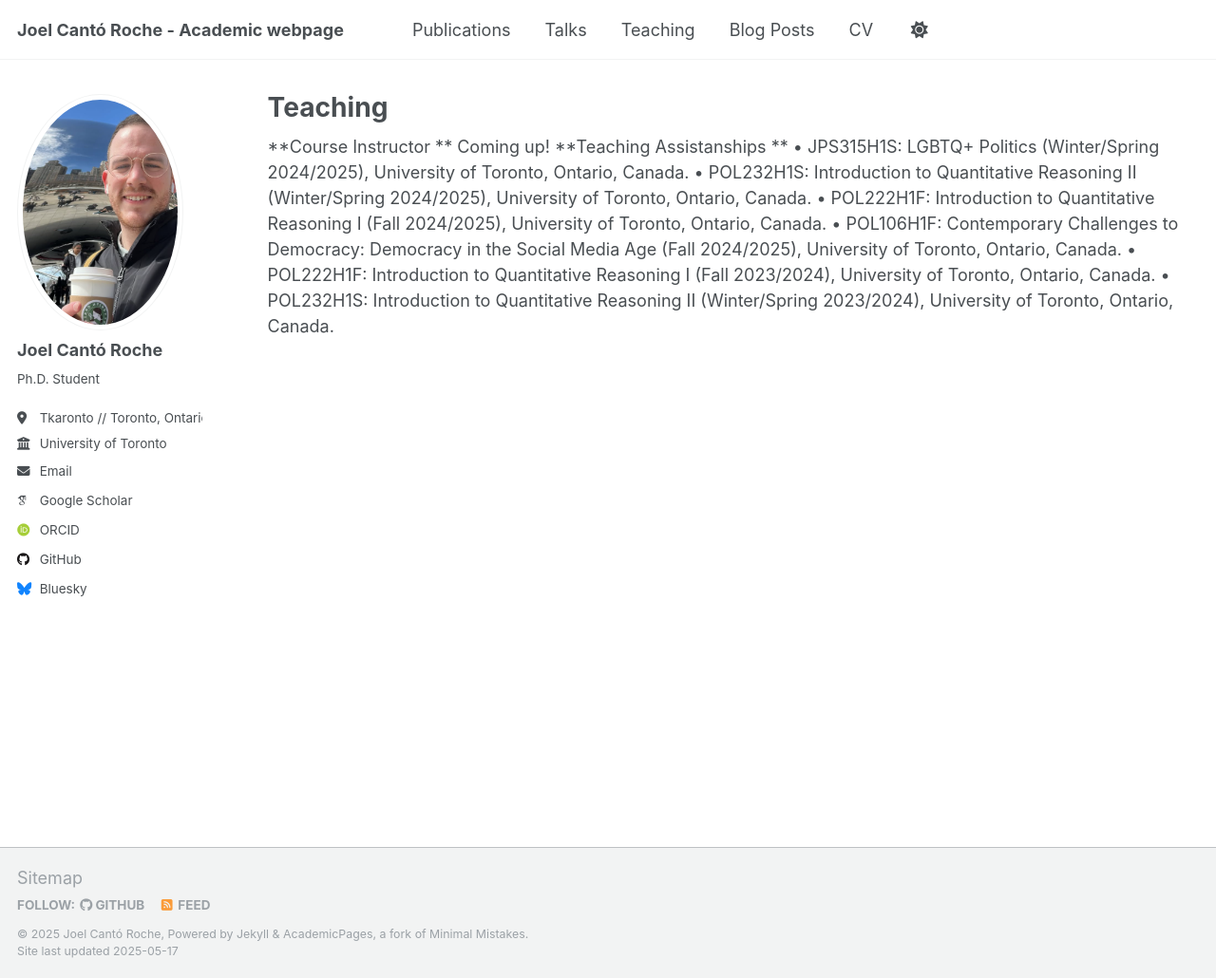
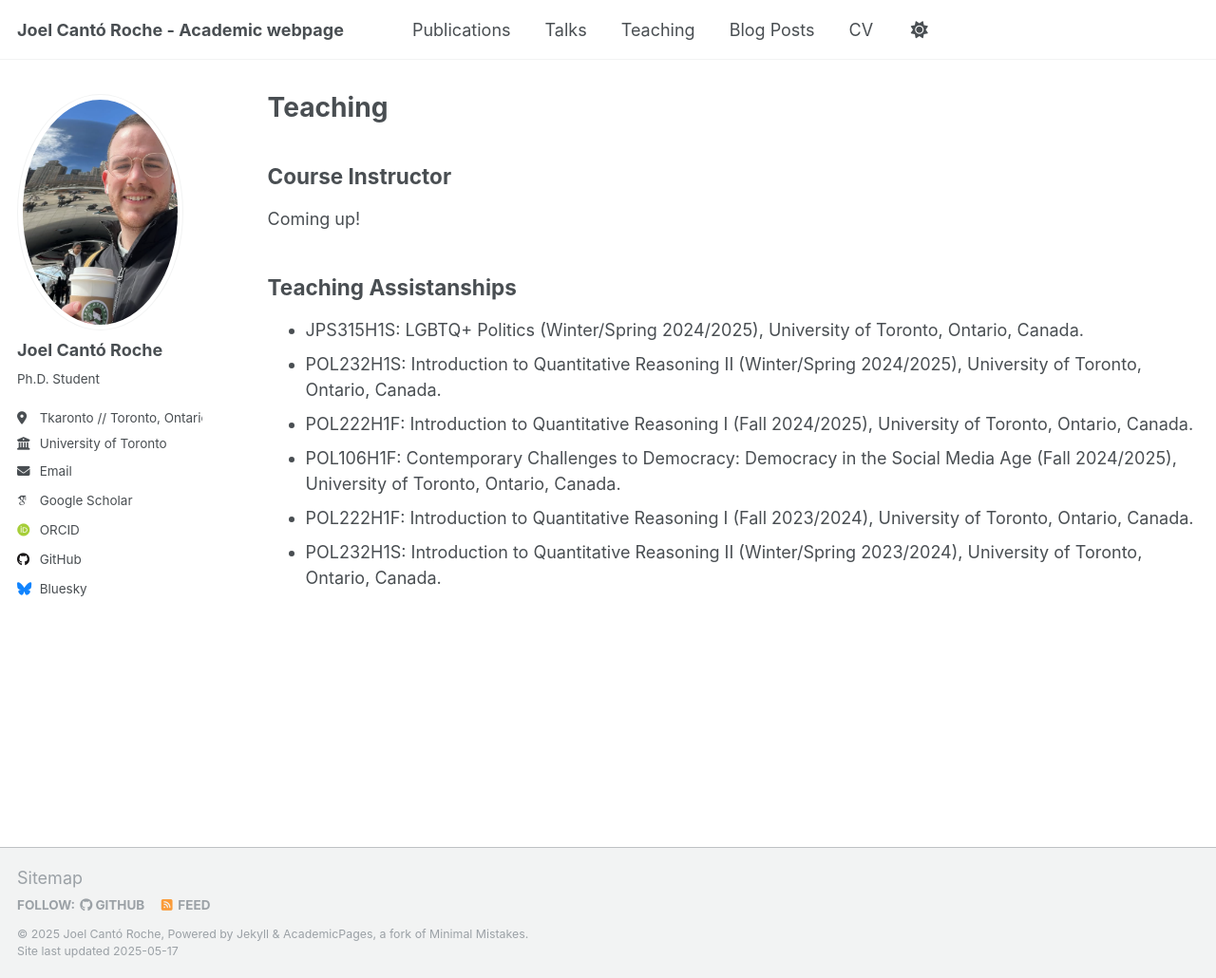
Before and after one commit to jcantoroc/jcantoroc.github.io, a Jekyll site: the page built from _pages/teaching.html, in a window 1280 px wide and 1030 px high. Shown: the whole window at 95% size. Built offline with Jekyll 4.4.1, drawn with Linux system fonts in a browser that asks for light colours; some web fonts are replaced; part of the change alters nothing that is shown.

Commit message:
Update teaching.html

```diff
--- a/_pages/teaching.html
+++ b/_pages/teaching.html
@@ -5,17 +5,24 @@ permalink: /teaching/
 author_profile: true
 ---
 
-**Course Instructor
-**
+<!DOCTYPE html>
+<html lang="en">
+<head>
+  <meta charset="UTF-8">
+  <title>Course Information</title>
+</head>
+<body>
+  <h2>Course Instructor</h2>
+  <p>Coming up!</p>
 
-Coming up!
-
-**Teaching Assistanships
-**
-
-• JPS315H1S: LGBTQ+ Politics (Winter/Spring 2024/2025), University of Toronto, Ontario, Canada.
-• POL232H1S: Introduction to Quantitative Reasoning II (Winter/Spring 2024/2025), University of Toronto, Ontario, Canada.
-• POL222H1F: Introduction to Quantitative Reasoning I (Fall 2024/2025), University of Toronto, Ontario, Canada.
-• POL106H1F: Contemporary Challenges to Democracy: Democracy in the Social Media Age (Fall 2024/2025), University of Toronto, Ontario, Canada.
-• POL222H1F: Introduction to Quantitative Reasoning I (Fall 2023/2024), University of Toronto, Ontario, Canada.
-• POL232H1S: Introduction to Quantitative Reasoning II (Winter/Spring 2023/2024), University of Toronto, Ontario, Canada.
+  <h2>Teaching Assistanships</h2>
+  <ul>
+    <li>JPS315H1S: LGBTQ+ Politics (Winter/Spring 2024/2025), University of Toronto, Ontario, Canada.</li>
+    <li>POL232H1S: Introduction to Quantitative Reasoning II (Winter/Spring 2024/2025), University of Toronto, Ontario, Canada.</li>
+    <li>POL222H1F: Introduction to Quantitative Reasoning I (Fall 2024/2025), University of Toronto, Ontario, Canada.</li>
+    <li>POL106H1F: Contemporary Challenges to Democracy: Democracy in the Social Media Age (Fall 2024/2025), University of Toronto, Ontario, Canada.</li>
+    <li>POL222H1F: Introduction to Quantitative Reasoning I (Fall 2023/2024), University of Toronto, Ontario, Canada.</li>
+    <li>POL232H1S: Introduction to Quantitative Reasoning II (Winter/Spring 2023/2024), University of Toronto, Ontario, Canada.</li>
+  </ul>
+</body>
+</html>
```
